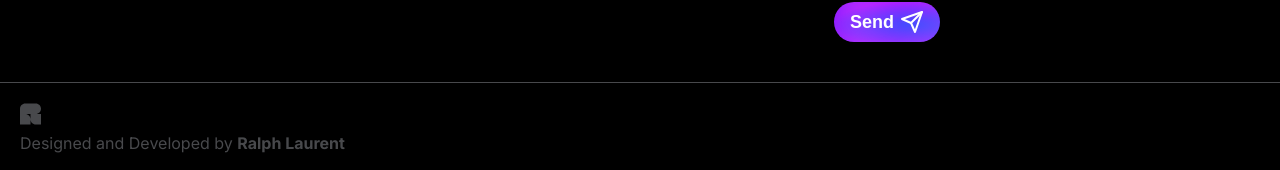
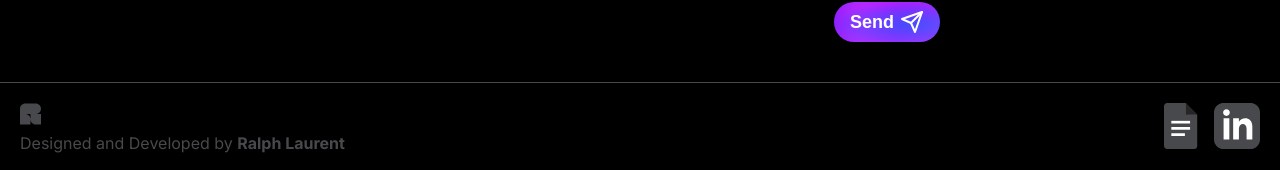
Before and after one commit to ralaurent/portfolio-site, a React (Create React App) app: page / in a window 1280 px wide. Shown: the part 2179-2349 px from the top of the page. Built offline with nearby package versions, Linux system fonts and the light colour scheme; the HTML template or start-up script is replaced by a standard one.

Commit message:
Adding resume link

```diff
--- a/src/App.css
+++ b/src/App.css
@@ -440,6 +440,12 @@ footer{
   background-color: black;
   padding: 20px;
   display: flex;
+  align-items: center;
+  justify-content: space-between;
+}
+
+.footer-container{
+  display: flex;
   flex-direction: column;
   gap: 8px;
 }
@@ -447,6 +453,15 @@ footer{
 .footer-content{
   color: #48494C;
   text-align: start;
+}
+
+.footer-icon-container{
+  display: flex;
+  gap: 16px
+}
+
+.clickable:hover{
+  cursor: pointer;
 }
 
 .slider{
--- a/src/App.js
+++ b/src/App.js
@@ -4,6 +4,41 @@ import { Tooltip as ReactTooltip } from "react-tooltip";
 import { data } from './data/data.js'
 import './App.css';
 import axios from "axios";
+
+const LinkedIn = () => {
+  return(
+    <svg width="46" height="46" viewBox="0 0 46 46" fill="none" xmlns="http://www.w3.org/2000/svg">
+    <g clip-path="url(#clip0_155_10)">
+      <rect x="5" y="5" width="36" height="36" fill="white"/>
+      <path d="M36.4167 0H9.58333C4.29142 0 0 4.29142 0 9.58333V36.4167C0 41.7086 4.29142 46 9.58333 46H36.4167C41.7105 46 46 41.7086 46 36.4167V9.58333C46 4.29142 41.7105 0 36.4167 0ZM15.3333 36.4167H9.58333V15.3333H15.3333V36.4167ZM12.4583 12.903C10.6068 12.903 9.10417 11.3888 9.10417 9.522C9.10417 7.65517 10.6068 6.141 12.4583 6.141C14.3098 6.141 15.8125 7.65517 15.8125 9.522C15.8125 11.3888 14.3117 12.903 12.4583 12.903ZM38.3333 36.4167H32.5833V25.6757C32.5833 19.2203 24.9167 19.7091 24.9167 25.6757V36.4167H19.1667V15.3333H24.9167V18.7162C27.5923 13.7597 38.3333 13.3937 38.3333 23.4619V36.4167Z" fill="#48494C"/>
+    </g>
+    <defs>
+      <clipPath id="clip0_155_10">
+      <rect width="46" height="46" fill="white"/>
+      </clipPath>
+    </defs>
+    </svg>
+  )
+}
+
+const Resume = () => {
+  return(
+    <svg width="34" height="46" viewBox="0 0 34 46" fill="none" xmlns="http://www.w3.org/2000/svg">
+    <g clip-path="url(#clip0_258_88)">
+      <path d="M6.79543 23.5226H26.659V27.1817H6.79543V23.5226Z" fill="white"/>
+      <path d="M6.79543 29.7953H21.4317V33.4544H6.79543V29.7953Z" fill="white"/>
+      <path d="M21.9545 11.4999L28.2611 12.6918L33.4544 11.4999L21.9545 0L20.368 5.45202L21.9545 11.4999Z" fill="#262626"/>
+      <path d="M6.79543 17.2499H26.659V20.909H6.79543V17.2499Z" fill="white"/>
+      <path d="M21.9544 11.4999V0H3.13635C1.40352 0 0 1.40352 0 3.13635V42.8634C0 44.5963 1.40352 45.9998 3.13635 45.9998H30.318C32.0509 45.9998 33.4544 44.5963 33.4544 42.8634V11.4999H21.9544ZM20.909 32.9317H7.31815V30.318H20.909V32.9317ZM26.1362 26.659H7.31815V24.0453H26.1362V26.659ZM26.1362 20.3863H7.31815V17.7726H26.1362V20.3863Z" fill="#48494C"/>
+    </g>
+    <defs>
+      <clipPath id="clip0_258_88">
+      <rect width="33.4545" height="46" fill="white"/>
+      </clipPath>
+    </defs>
+    </svg>
+  )
+}
 
 function App() {
   const [name, setName] = useState("")
@@ -51,6 +86,18 @@ function App() {
   <feBlend mode="color-dodge" x="0%" y="0%" width="100%" height="100%" in="SourceGraphic" in2="blur" result="blend"></feBlend>
 
 </filter></defs><rect width="150" height="45" fill="url(#ffflux-gradient)" filter="url(#ffflux-filter)"></rect></svg>
+  `
+
+  const svgResume = `
+  <svg xmlns="http://www.w3.org/2000/svg" version="1.1" xmlns:xlink="http://www.w3.org/1999/xlink" xmlns:svgjs="http://svgjs.dev/svgjs" viewBox="0 0 700 700" width="700" height="700"><defs><radialGradient id="ffflux-gradient">
+      <stop offset="0%" stop-color="hsl(37, 91%, 55%)"></stop>
+      <stop offset="100%" stop-color="hsl(353, 98%, 41%)"></stop>
+    </radialGradient><filter id="ffflux-filter" x="-20%" y="-20%" width="140%" height="140%" filterUnits="objectBoundingBox" primitiveUnits="userSpaceOnUse" color-interpolation-filters="sRGB">
+  <feTurbulence type="fractalNoise" baseFrequency="0.005 0.003" numOctaves="2" seed="141" stitchTiles="stitch" x="0%" y="0%" width="100%" height="100%" result="turbulence"></feTurbulence>
+  <feGaussianBlur stdDeviation="20 0" x="0%" y="0%" width="100%" height="100%" in="turbulence" edgeMode="duplicate" result="blur"></feGaussianBlur>
+  <feBlend mode="color-dodge" x="0%" y="0%" width="100%" height="100%" in="SourceGraphic" in2="blur" result="blend"></feBlend>
+
+</filter></defs><rect width="700" height="700" fill="url(#ffflux-gradient)" filter="url(#ffflux-filter)"></rect></svg>
   `
 
   const changeTheme = () => {
@@ -161,9 +208,11 @@ function App() {
     <div className="container">
       <nav id="navbar">
       <div className="nav">
+          <div className="clickable">
             <svg xmlns="http://www.w3.org/2000/svg" width="31" height="31" viewBox="0 0 31 31" fill="none">
               <path fillRule="evenodd" clipRule="evenodd" d="M7.625 0.5C3.41383 0.5 0 3.91383 0 8.125V15.75V31H15.25V23.375C15.25 27.5862 18.6638 31 22.875 31H30.5V15.75H22.875C27.0862 15.75 30.5 12.3362 30.5 8.125C30.5 3.91383 27.0862 0.5 22.875 0.5H15.25H7.625ZM15.25 15.75V23.375C15.25 19.1638 11.8362 15.75 7.625 15.75H15.25Z" fill={theme === "light" ? "black" : "white"}/>
             </svg>
+          </div>
           <div className="nav-buttons">
             <button onClick={scrollToAbout} className={theme === "light" ? "empty-button light" : "empty-button"}>about</button>
             <button onClick={scrollToProjects} className={theme === "light" ? "empty-button light" : "empty-button"}>projects</button>
@@ -238,10 +287,20 @@ function App() {
         </form>
       </div>
       <footer>
+        <div className="footer-container">
           <svg xmlns="http://www.w3.org/2000/svg" width="21" height="22" viewBox="0 0 21 22" fill="none">
             <path fillRule="evenodd" clipRule="evenodd" d="M5.25 0.5C2.35051 0.5 0 2.85051 0 5.75V11V21.5H10.5V16.25C10.5 19.1495 12.8505 21.5 15.75 21.5H21V11H15.75C18.6495 11 21 8.6495 21 5.75C21 2.85051 18.6495 0.5 15.75 0.5H10.5H5.25ZM10.5 11V16.25C10.5 13.3505 8.1495 11 5.25 11H10.5Z" fill="#48494C"/>
           </svg>
           <div className="footer-content">Designed and Developed by <b>Ralph Laurent</b></div>
+        </div>
+        <div className="footer-icon-container">
+        <div className='clickable' onClick={() => redirectToExternalSite("https://docs.google.com/document/d/168mFegzs2ylH4ChNIMtmZaGG27AtmtHckcvTbJWAzqk/edit?usp=sharing")}>
+          <Resume/>
+        </div>
+        <div className='clickable' onClick={() => redirectToExternalSite("https://www.linkedin.com/in/ralph-laurent-821622234/?profileId=ACoAADp3_BkBHnf5I4HGXi8JF1oRlvkxQV-J7QA")}>
+          <LinkedIn/>
+        </div>
+        </div>
       </footer>
      {viewingHeader && <div onClick={scrollToAbout} className="go-down">
         <ArrowDown className="arrow-down"/>
```
Lines whose indentation alone changed are shown as unchanged.
